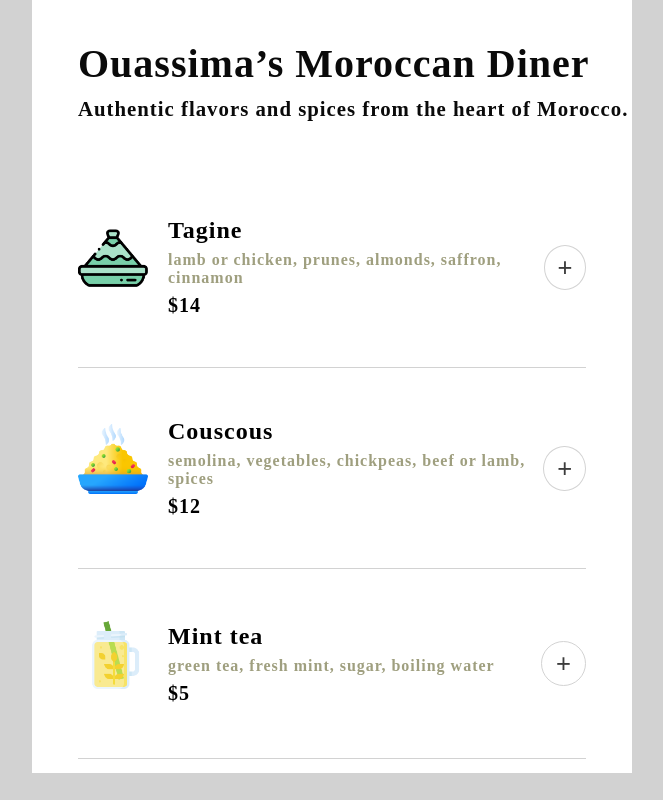
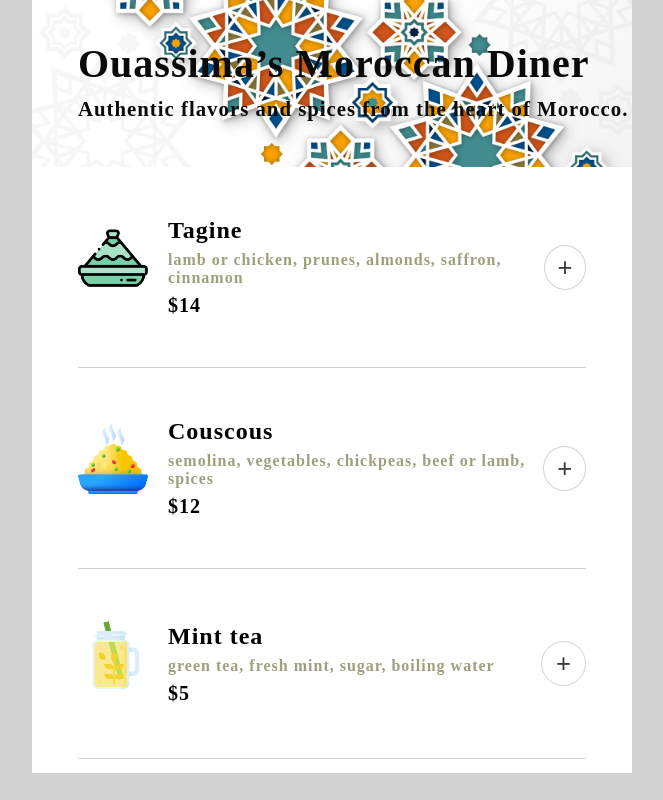
Before and after one commit to ouassimaelyakoubi/restaurant-ordering-app, a website built with Vite: page index.html in a window 1280 px wide. Shown: the whole page, without its empty margins (308-971 px from the left). Built offline with nearby package versions, Linux system fonts and the light colour scheme; files whose address does not match are found by name; a web font is replaced by a local one.

Commit message:
fixing images issue

```diff
--- a/index.css
+++ b/index.css
@@ -12,7 +12,7 @@ body {
 
 
 header {
-    background-image: url('images/bg_image.jpg');
+    background-image: url('/images/bg_image.jpg');
     background-size:cover;
     display: flex;
 }
```
